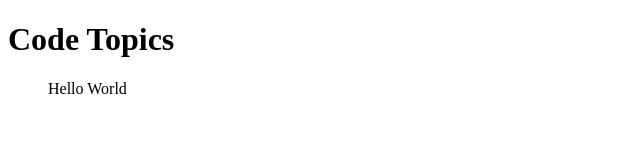
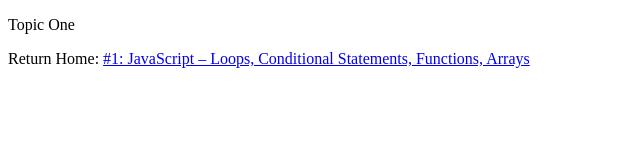
Before and after one commit to Cluff-Dallen/Code-Topic-Fluency, a plain HTML site: page topicOne.html in a window 1280 px wide. Shown: the whole page, without its empty margins (0-640 px from the left). Drawn offline with Linux system fonts and the light colour scheme.

Commit message:
Update topicOne.html

```diff
--- a/topicOne.html
+++ b/topicOne.html
@@ -5,16 +5,10 @@
   <meta charset="UTF-8">
   <meta name="viewport" content="width=device-width, initial-scale=1.0">
   <meta http-equiv="X-UA-Compatible" content="ie=edge">
-  <link rel="stylesheet" type="text/css" href="assign06.css">
-
   <title>Code Topic Fluency</title>
 </head>
   <body>
-    <header>
-      <h1>Code Topics</h1>
-    </header>
-    <ul>
-       <p>Hello World</p>
-    </ul>
+  <p>Topic One</p>
+  <p>Return Home: <a href="topicOne.html">#1: JavaScript – Loops, Conditional Statements, Functions, Arrays</a></p>
   </body>
 </html>
```
